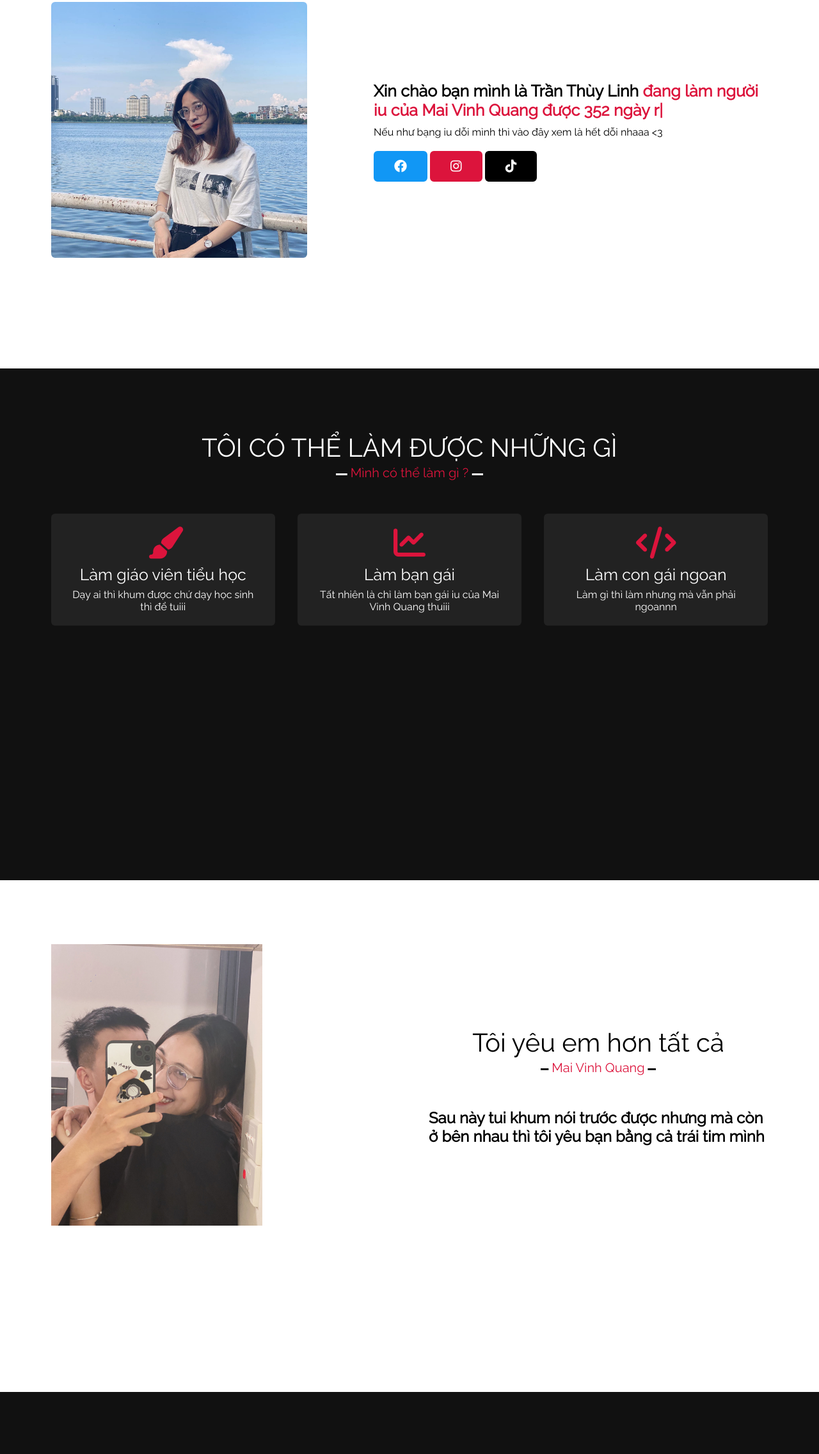
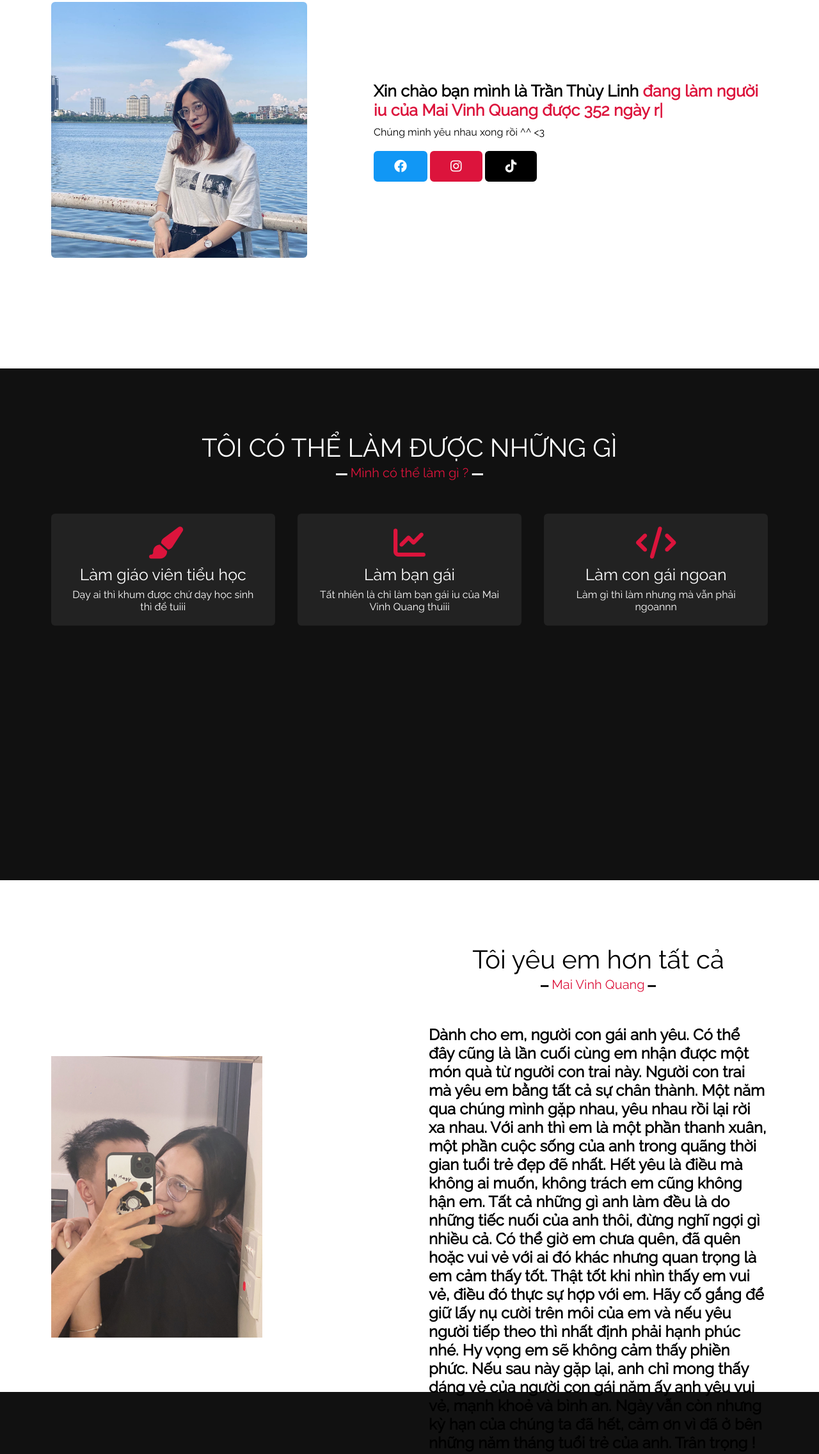
Before and after one commit to quangmai2k/TranThuyLinh, a plain HTML site: page index.html in a window 1280 px wide. Shown: the part 1024-3297 px from the top of the page at 64% size. Drawn offline with nearby package versions, Linux system fonts and the light colour scheme.

Commit message:
quang commit khi chia tay

```diff
--- a/index.html
+++ b/index.html
@@ -61,7 +61,7 @@
                 </div>
                 <div class="column right">
                     <div class="text">Xin chào bạn mình là Trần Thùy Linh <span class="typing-2"></span></div>
-                    <p>Nếu như bạng iu dỗi mình thì vào đây xem là hết dỗi nhaaa <3 </p>
+                    <p>Chúng mình yêu nhau xong rồi ^^ <3 </p>
                     <a href="https://www.facebook.com/tranthuylinh1501" id="fb"><i class="fa-brands fa-facebook"></i></a>
                     <a href="https://www.instagram.com/ttlinhhh_/" id="insta"><i class="fab fa-instagram"></i></a>
                     <a href="" id="tiktok"><i class="fab fa-tiktok"></i></a>
@@ -110,7 +110,7 @@
                 </div>
                 <div class="column right">
                     <h2 class="title">Tôi yêu em hơn tất cả</h2>
-                    <h1>Sau này tui khum nói trước được nhưng mà còn ở bên nhau thì tôi yêu bạn bằng cả trái tim mình </h1>
+                    <h1>Dành cho em, người con gái anh yêu. Có thể đây cũng là lần cuối cùng em nhận được một món quà từ người con trai này. Người con trai mà yêu em bằng tất cả sự chân thành. Một năm qua chúng mình gặp nhau, yêu nhau rồi lại rời xa nhau. Với anh thì em là một phần thanh xuân, một phần cuộc sống của anh trong quãng thời gian tuổi trẻ đẹp đẽ nhất. Hết yêu là điều mà không ai muốn, không trách em cũng không hận em. Tất cả những gì anh làm đều là do những tiếc nuối của anh thôi, đừng nghĩ ngợi gì nhiều cả. Có thể giờ em chưa quên, đã quên hoặc vui vẻ với ai đó khác nhưng quan trọng là em cảm thấy tốt. Thật tốt khi nhìn thấy em vui vẻ, điều đó thực sự hợp với em. Hãy cố gắng để giữ lấy nụ cười trên môi của em và nếu yêu người tiếp theo thì nhất định phải hạnh phúc nhé. Hy vọng em sẽ không cảm thấy phiền phức. Nếu sau này gặp lại, anh chỉ mong thấy dáng vẻ của người con gái năm ấy anh yêu vui vẻ, mạnh khoẻ và bình an. Ngày vẫn còn nhưng kỳ hạn của chúng ta đã hết, cảm ơn vì đã ở bên những năm tháng tuổi trẻ của anh. Trân trọng !</h1>
                 </div>
             </div>
         </div>
```
